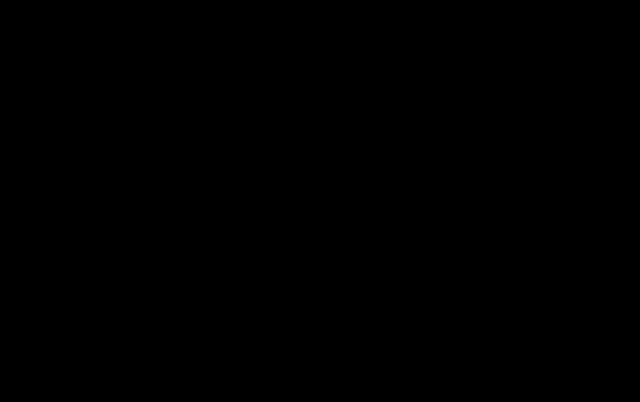
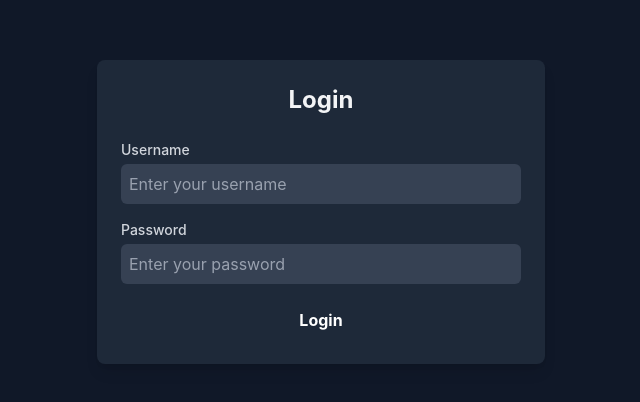
Before and after one commit to Abinayasankar-co/deqcodeai, a React (Vite) app in the folder frontend/deqcodeai/: page /login in a window 1280 px wide. Before the commit this address had no page. Shown: the part 188-590 px from the top of the page, without its empty margins (319-959 px from the left). Built offline with nearby package versions, Linux system fonts and the light colour scheme.

Commit message:
Added User Login and also local storage for certain items to be stored Finalized issues on viewing circuits

```diff
--- a/frontend/deqcodeai/src/App.jsx
+++ b/frontend/deqcodeai/src/App.jsx
@@ -5,6 +5,7 @@
 import RegistrationError from './components/RegisterationError'
 import OtherError from './components/OtherError'
 import NotFound404 from './components/NotFoundError'
+import Login from './components/login'
 
 function App() {
   return (
@@ -15,6 +16,7 @@
       <Route path='/registerion_error' element={<RegistrationError/>}/>
       <Route path='/error' element={<OtherError/>}/>
       <Route path='/canthandle' element={<NotFound404/>}/>
+      <Route path='/login' element={<Login/>}/>
      </Routes>
     </>
   )
--- a/frontend/deqcodeai/src/components/Main.jsx
+++ b/frontend/deqcodeai/src/components/Main.jsx
@@ -1,4 +1,4 @@
-import React, { useState } from 'react';
+import React, { useState, useEffect } from 'react';
 import { Container, Row, Col } from 'react-bootstrap';
 import Navbar from './Navbar';
 import Sidebar from './Sidebar';
@@ -8,20 +8,36 @@
 import { useNavigate } from 'react-router-dom';
 
 const Main = () => {
-  const [email, setEmail] = useState('');
   const [sidebarOpen, setSidebarOpen] = useState(true);
   const [messages, setMessages] = useState([]);
   const [result, setResult] = useState(null);
   const [isLoading, setIsLoading] = useState(false);
   const navigate  = useNavigate();
 
+  setTimeout( async() => {
+  const view_template = {
+    "username": localStorage.getItem('username')
+  }
+  useEffect(() => {
+    fetch('http://localhost:8000/viewcircuits',{
+      method: 'POST',
+      headers: {
+        'Content-Type': 'application/json',
+      },
+      body: JSON.stringify(view_template)
+      })
+      .then((response) => response.json())
+      .then((data) => localStorage.setItem('circuits', JSON.stringify(data)))
+      .catch((error) => console.error('Error fetching data:', error));
+  }, [])}, 1000);
+
+
   const handleSubmit = async (message) => {
     setMessages([...messages, message]);
     const statements = {
-      'username': "Abinayasankar",
+      'username': localStorage.getItem('username'),
       'statements': message
     }
-
     try {
       setTimeout(async () => {
         setIsLoading(true);
@@ -52,7 +68,7 @@
   return (
     <>
     <Container fluid className="vh-100 p-0 bg-black">
-      <Navbar email={email} />
+      <Navbar username={localStorage.getItem('username')} />
       <Row className="h-100 g-0">
         <Sidebar
           isOpen={sidebarOpen}
--- a/frontend/deqcodeai/src/components/Navbar.jsx
+++ b/frontend/deqcodeai/src/components/Navbar.jsx
@@ -1,7 +1,7 @@
-const Navbar = ({ email }) => (
+const Navbar = ({ username }) => (
     <nav className="bg-gray-900 text-white p-4 flex justify-between items-center">
       <h1 className="text-xl font-bold">Quantum Circuits</h1>
-      <span className="text-orange-400">{email}</span>
+      <span className="text-orange-400">{username}</span>
     </nav>
   );
 
--- a/frontend/deqcodeai/src/components/Registeration.jsx
+++ b/frontend/deqcodeai/src/components/Registeration.jsx
@@ -30,6 +30,7 @@
     e.preventDefault();
     console.log('Submitted Data:', formData);
     try {
+      localStorage.setItem('username', formData.username);
       const response = await fetch('http://localhost:8000/register', {
         method: 'POST',
         headers: {
@@ -37,7 +38,6 @@
         },
         body: JSON.stringify(formData),
       });
-
       if (response.ok) {
         alert('Registration successful!');
       } else {
--- /dev/null
+++ b/frontend/deqcodeai/src/components/login.jsx
@@ -0,0 +1,82 @@
+import React, { useState } from 'react';
+import { useNavigate } from 'react-router-dom';
+
+const Login = () => {
+    const [formData, setFormData] = useState({ username: '', password: '' });
+    const [error, setError] = useState('');
+    const navigate = useNavigate();
+
+    const handleChange = (e) => {
+        const {name, value } = e.target;
+        setFormData({ ...formData, [name]: value });
+    };
+
+    const handleSubmit = async (e) => {
+        e.preventDefault();
+        try {
+            const response = await fetch('http://localhost:8000/login', {
+                method: 'POST',
+                headers: {
+                    'Content-Type': 'application/json',
+                },
+                body: JSON.stringify(formData),
+            });
+
+            if (response.ok) {
+                const data = await response.json();
+                localStorage.setItem('session_token', data.session_token);
+                localStorage.setItem('user_data', JSON.stringify(data));
+                navigate('/design');
+            } else {
+                setError('Invalid username or password');
+            }
+        } catch (error) {
+            console.error('Error:', error);
+            setError('An error occurred. Please try again later.');
+            navigate('/login_error');
+        }
+    };
+
+    return (
+        <div className="bg-gray-900 text-white min-h-screen flex items-center justify-center">
+            <div className="max-w-md w-full bg-gray-800 p-6 rounded-lg shadow-lg">
+                <h1 className="text-2xl font-bold text-gray-100 text-center mb-6">Login</h1>
+                {error && <p className="text-red-500 text-center mb-4">{error}</p>}
+                <form onSubmit={handleSubmit} className="space-y-4">
+                    <div>
+                        <label className="block text-sm font-medium text-gray-300">Username</label>
+                        <input
+                            type="text"
+                            name="username"
+                            value={formData.username}
+                            onChange={handleChange}
+                            placeholder="Enter your username"
+                            className="w-full p-2 mt-1 bg-gray-700 text-white rounded-md focus:outline-none focus:ring-2 focus:ring-cyan-500"
+                            required
+                        />
+                    </div>
+                    <div>
+                        <label className="block text-sm font-medium text-gray-300">Password</label>
+                        <input
+                            type="password"
+                            name="password"
+                            value={formData.password}
+                            onChange={handleChange}
+                            placeholder="Enter your password"
+                            className="w-full p-2 mt-1 bg-gray-700 text-white rounded-md focus:outline-none focus:ring-2 focus:ring-cyan-500"
+                            required
+                        />
+                    </div>
+                    <button
+                        type="submit"
+                        className="w-full py-2 mt-4 bg-cyan-500 text-orange font-bold rounded-md hover:bg-cyan-600 transition"
+                    >
+                        Login
+                    </button>
+                </form>
+            </div>
+        </div>
+    );
+};
+
+export default Login;
```
Also changed, not shown: 2 other files (tests, documents, lock files or other folders).
